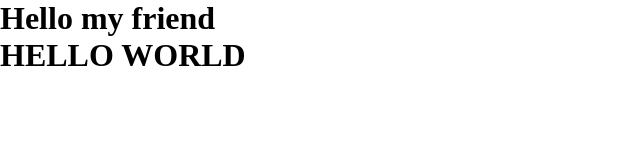
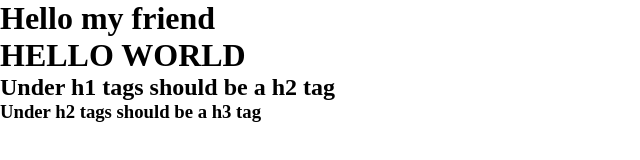
Before and after one commit to Hinh1009/rebase_repo, a plain HTML site: page index.html in a window 1280 px wide. Shown: the whole page, without its empty margins (0-640 px from the left). Drawn offline with Linux system fonts and the light colour scheme.

Commit message:
Update html

```diff
--- a/index.html
+++ b/index.html
@@ -10,6 +10,8 @@
   <body>
     <h1>Hello my friend</h1>
     <h1>HELLO WORLD</h1>
+    <h2>Under h1 tags should be a h2 tag</h2>
+    <h3>Under h2 tags should be a h3 tag</h3>
     <script src="./main.js"></script>
   </body>
 </html>
```
